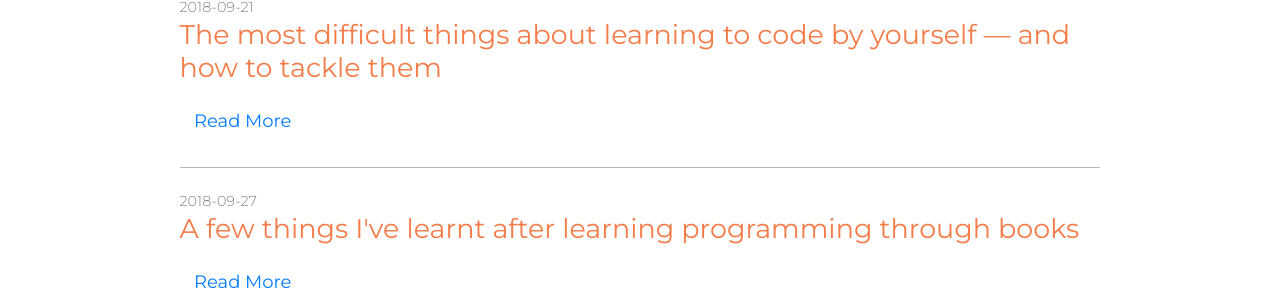
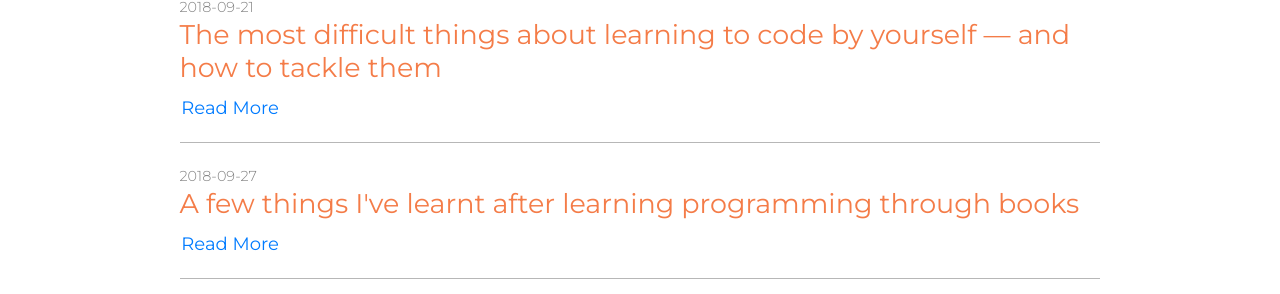
Before and after one commit to zhouxiang19910319/gatsby_tr, a Gatsby site: page /blog in a window 1280 px wide. Shown: the part 477-771 px from the top of the page. Built offline with nearby package versions, Linux system fonts and the light colour scheme; Gatsby itself is replaced by a stand-in of ours.

Commit message:
fix blog-posts layout

```diff
--- a/src/pages/blog.js
+++ b/src/pages/blog.js
@@ -36,8 +36,10 @@ const blogPage = ({data}) => (
         }}
         >{post.node.frontmatter.title}</h4>
       </div>
-        <Link to={post.node.frontmatter.path}>Read More</Link>
-        <br/>
+        <Link to={post.node.frontmatter.path}
+        style={{
+          padding:0,}}
+          >Read More</Link>
         <hr></hr>
       </div>
     ))}
```
